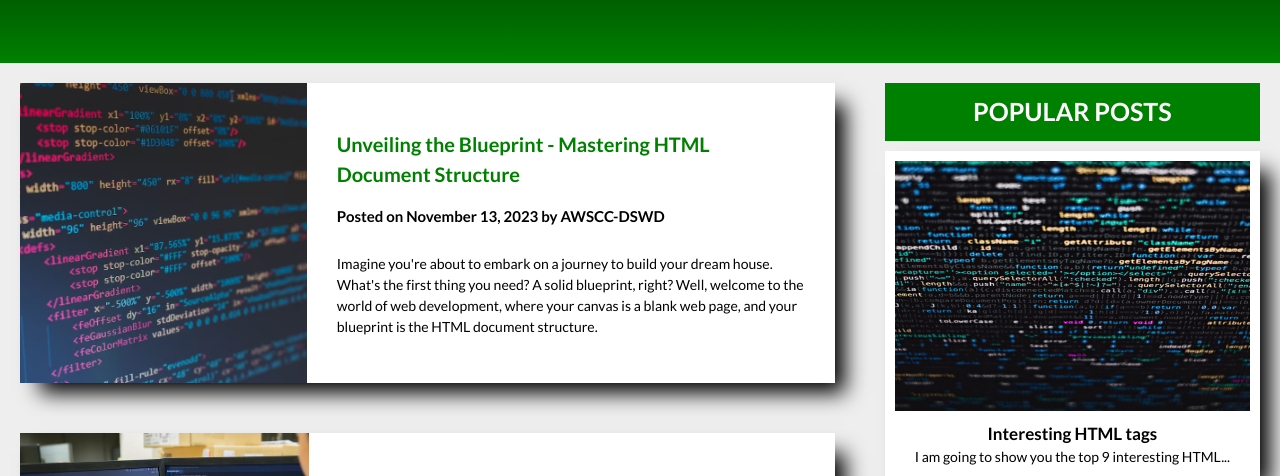
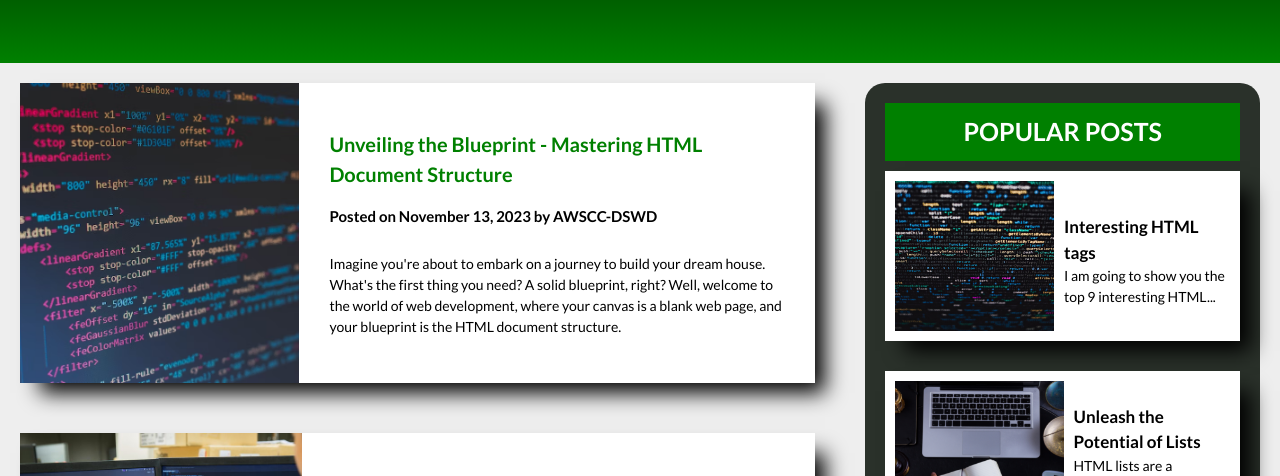
Before and after one commit to JosephAcacio/AWSCC-CodeQuest-Frontend, a plain HTML site: page projects/01-blog-post/index.html in a window 1280 px wide. Shown: the part 267-743 px from the top of the page. Drawn offline with Linux system fonts and the light colour scheme.

Commit message:
updated first project

```diff
--- a/projects/01-blog-post/styles.css
+++ b/projects/01-blog-post/styles.css
@@ -473,6 +473,45 @@ section {
     }
 }
 
+@media only screen and (min-width: 1115px){
+    .popular-post{
+        flex-wrap: nowrap;
+        flex-direction: row;
+    }
+
+    .popular-post-image {
+        width: 50%;
+        height: auto;
+    }
+
+    .popular-post-content{
+        text-align: left;
+        margin-left: 1rem;
+    }
+
+}
+
+@media only screen and (min-width: 990px){
+    .popular-post-image {
+        width: 90%;
+        max-width: 220px;
+        height: 15rem;
+    }
+
+    /* Step 7: Popular Post Image Hover Styles */
+    .popular-post-image img {
+        min-width: 100%;
+        min-height: 100%;
+        object-fit: cover;
+    }
+
+    .sidebar{
+        background-color: rgb(42, 49, 42);
+        border-radius: 20px;
+        padding: 2rem;
+    }
+}
+
 /* Step 11: Social Side Container Styles */
 .social-side {
     margin: 0;
@@ -537,7 +576,7 @@ section {
     }
 
     .popular-post {
-        width: 40%;
+        width: 45.5%;
     }
 
 }
```
